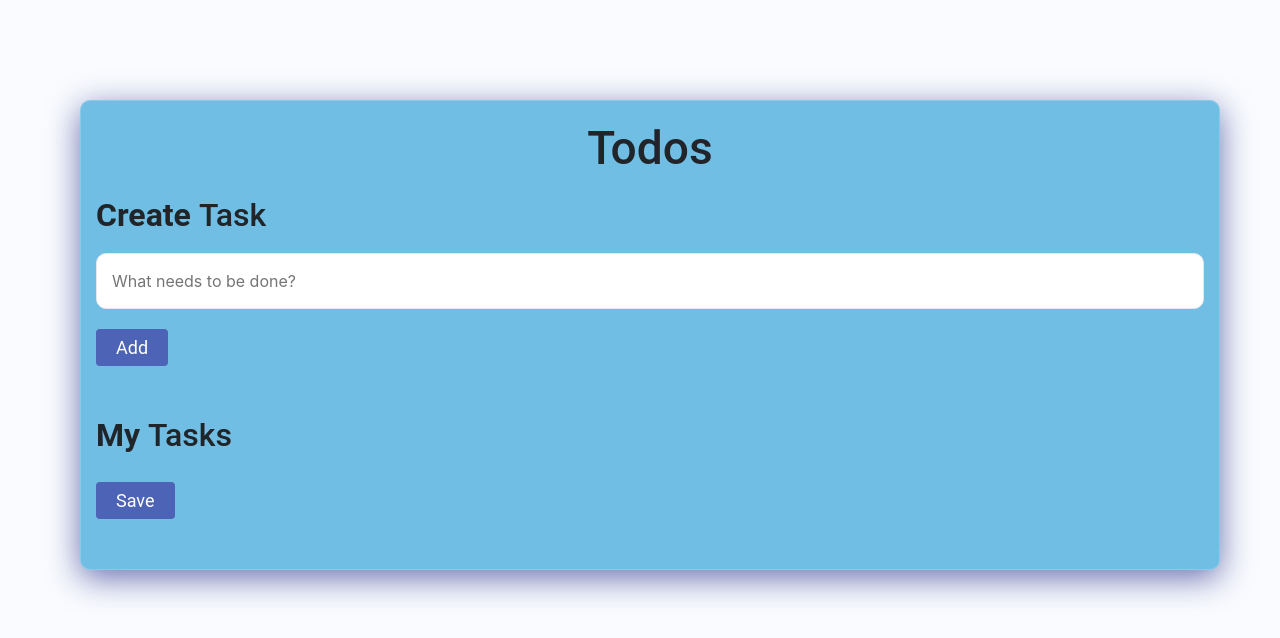
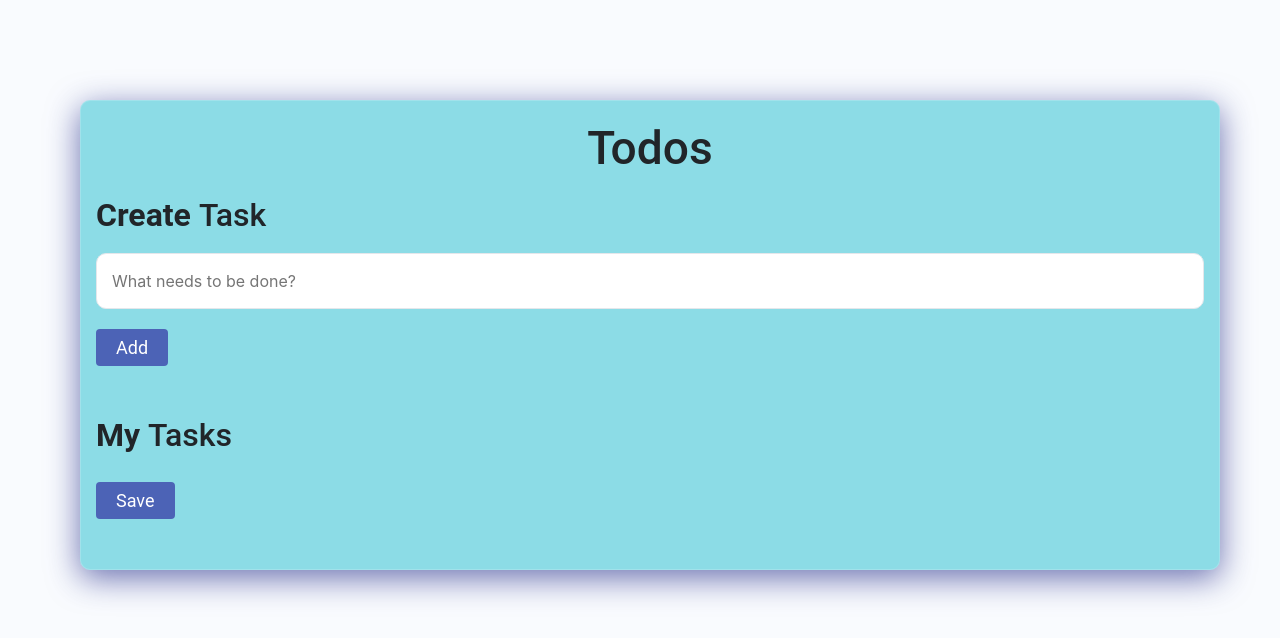
Before and after one commit to Chintu-soft/TaskManager, a plain HTML site: page index.html in a window 1280 px wide. Drawn offline with nearby package versions, Linux system fonts and the light colour scheme.

Commit message:
Update style.css

```diff
--- a/style.css
+++ b/style.css
@@ -116,7 +116,7 @@
     text-decoration: line-through;
 }
 .Glass {
-    background: rgba( 112, 190, 227, 1 );
+    background: rgba( 140, 220, 230, 1 );
 box-shadow: 0 8px 32px 0 rgba( 31, 38, 135, 0.65 );
 backdrop-filter: blur( 4px );
 -webkit-backdrop-filter: blur( 4px );
```
